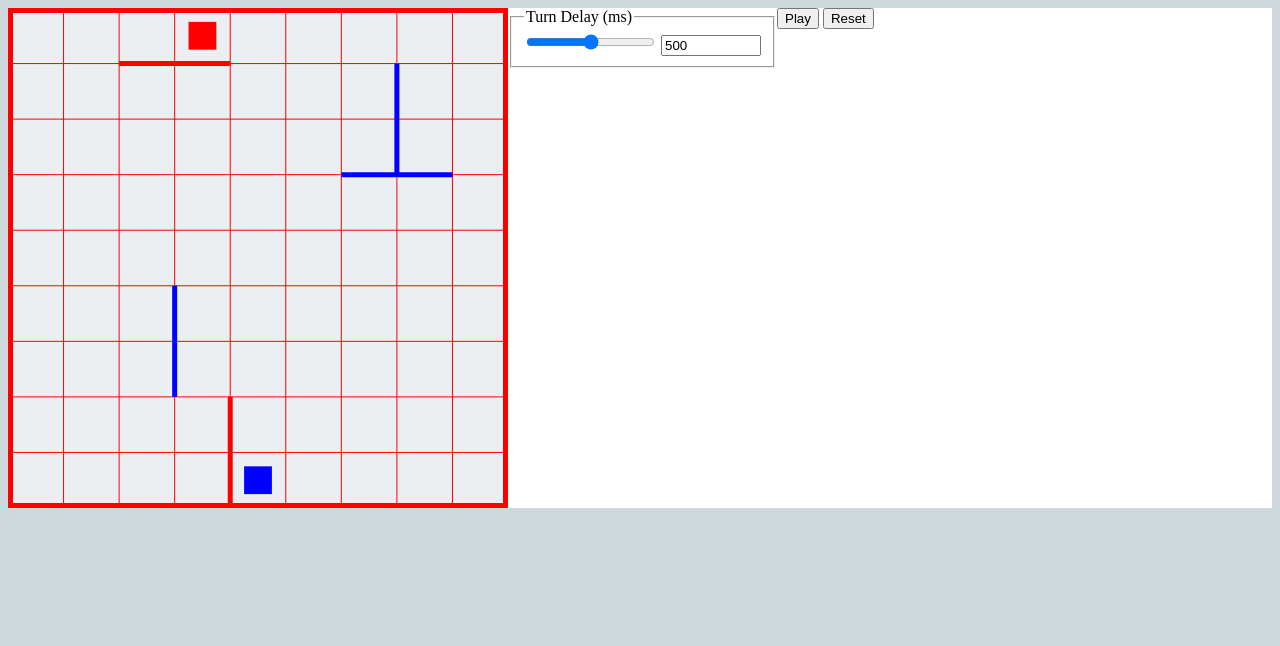
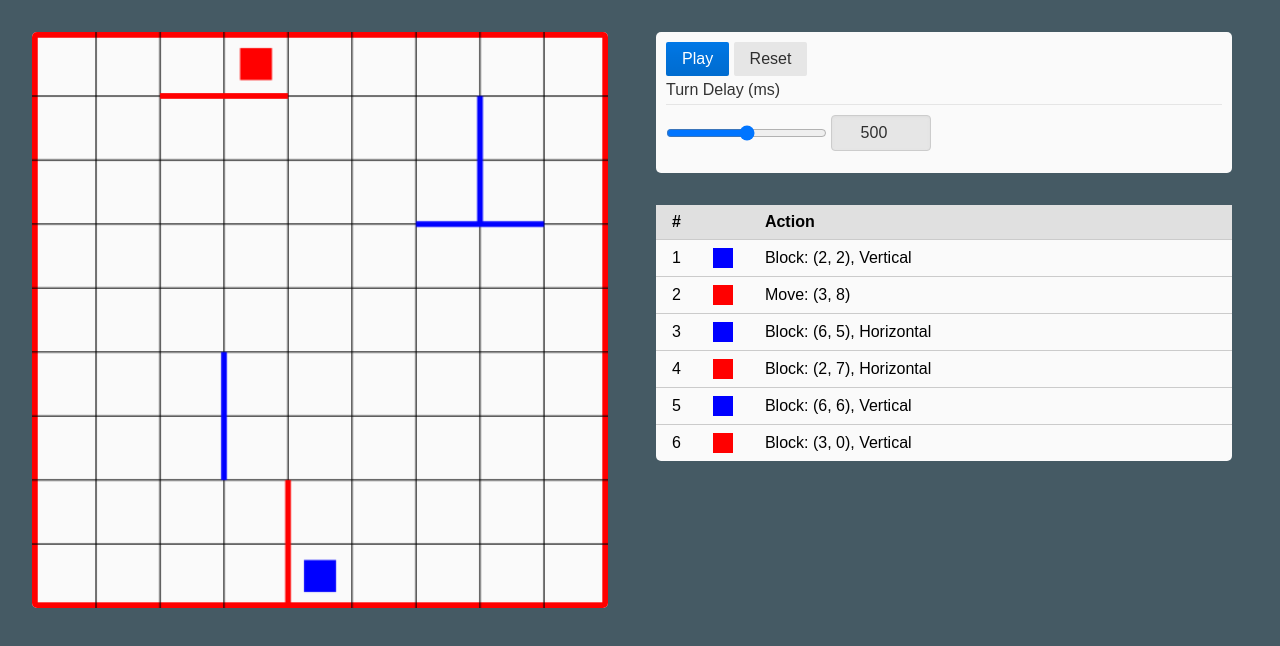
Before and after one commit to zack-hill/quoridor-web, a plain HTML site: page index.html in a window 1280 px wide. Both pictures are taken after a click on the button "Play". Drawn offline with nearby package versions, Linux system fonts and the light colour scheme.

Commit message:
Add turn tracking

```diff
--- a/board-state.js
+++ b/board-state.js
@@ -146,6 +146,7 @@ class BoardState {
 
         // Draw cell borders
         ctx.lineWidth = 1;
+        ctx.strokeStyle = "#000000";
         for (var x = 1; x < 9; x++) {
             drawLine(ctx, cellWidth * x, 0, cellWidth * x, height)
         }
--- a/game.js
+++ b/game.js
@@ -7,36 +7,43 @@ class Game {
     }
 
     play() {
-        while (!this.takeTurn()) {}
+        while (this.winningPlayerIndex != -1) {
+            this.takeTurn();
+        }
     }
 
     takeTurn() {
         if (this.winningPlayerIndex != -1) {
-            return true;
+            return null;
         }
-        var currentPlayer = this.players[this.currentPlayerIndex];
+        let currentPlayer = this.players[this.currentPlayerIndex];
 
-        var action = currentPlayer.takeAction(this.currentBoard);
-        console.log(action.toString());
+        let action = currentPlayer.takeAction(this.currentBoard);
 
-        var newBoard = this.currentBoard.copy();
+        let newBoard = this.currentBoard.copy();
         action.apply(newBoard, this.currentPlayerIndex);
         this.currentBoard = newBoard;
+
+        let turn = new Turn(newBoard, this.currentPlayerIndex, action);
+        this.turns.push(turn);
 
         if (this.currentBoard.getPlayerDistance(this.currentPlayerIndex) == 0) {
             this.winningPlayerIndex = this.currentPlayerIndex;
         }
 
         this.currentPlayerIndex = 1 - this.currentPlayerIndex;
+
+        return turn;
     }
 
     reset() {
         this.currentBoard = new BoardState();
         this.currentPlayerIndex = 0;
         this.winningPlayerIndex = -1;
+        this.turns = [new Turn(new BoardState(), -1, null)];
     }
 
-    draw(ctx) {
-        this.currentBoard.draw(ctx);
+    draw(canvas) {
+        this.turns[this.turns.length - 1].boardState.draw(canvas);
     }
 }
--- a/index.html
+++ b/index.html
@@ -1,7 +1,10 @@
 <html>
 
 <head>
-    <title>Test</title>
+    <title>Quoridor</title>
+    <meta name="viewport" content="width=device-width, initial-scale=1">
+
+    <link rel="stylesheet" href="https://unpkg.com/purecss@1.0.1/build/pure-min.css" integrity="sha384-oAOxQR6DkCoMliIh8yFnu25d7Eq/PHS21PClpwjOTeU2jRSq11vu66rf90/cZr47" crossorigin="anonymous">
     <link rel="stylesheet" type="text/css" href="style.css">
     <script type="text/javascript" src="vector.js"></script>
     <script type="text/javascript" src="move-action.js"></script>
@@ -10,23 +13,46 @@
     <script type="text/javascript" src="player.js"></script>
     <script type="text/javascript" src="matrix.js"></script>
     <script type="text/javascript" src="board-state.js"></script>
+    <script type="text/javascript" src="turn.js"></script>
     <script type="text/javascript" src="game.js"></script>
     <script type="text/javascript" src="script.js"></script>
 </head>
 
 <body onload="onLoad()">
-    <div class="container">
-        <div class="fixed">
+    <div class="container pure-g">
+        <div class="pure-u-1-2 left-column">
             <canvas id="board" width=500 height=500></canvas>
         </div>
-        <div class="right-panel">
-            <button onclick="onPlay()">Play</button>
-            <button onclick="onReset()">Reset</button>
-            <fieldset id="turnDelayFieldset">
-                <legend>Turn Delay (ms)</legend>
-                <input type="range" min="0" max="1000" step="50" value="500" id="turnDelaySlider" onchange="onDelayChange(this.value)" oninput="onDelayChange(this.value)">
-                <input type="text" readonly="true" value="500" id="turnDelayValue">
-            </fieldset>
+        <div class="pure-u-1-2 right-column">
+            <div class="panel pure-g" id="top-panel">
+                <div class="pure-g pure-u-1">
+                    <button class="pure-button-primary pure-button" onclick="onPlay()">Play</button>
+                    <button class="pure-button-error pure-button" onclick="onReset()">Reset</button>
+                </div>
+                <div class="pure-g pure-u-1 pure-form">
+                    <fieldset id="turnDelayFieldset">
+                        <legend>Turn Delay (ms)</legend>
+                        <input id="turnDelaySlider" class="pure-button" type="range" min=0 max=1000 step=50 value=500 onchange="onDelayChange(this.value)" oninput="onDelayChange(this.value)">
+                        <input id="turnDelayValue" class="pure-button" type="number" value="500" min=0 step=50 onchange="onDelayChange(this.value)">
+                    </fieldset>
+                </div>
+            </div>
+            <table class="pure-table pure-table-horizontal panel" id="turn-table" >
+                <colgroup>
+                    <col span="1">
+                    <col span="1">
+                    <col span="1" style="width: 100%;">
+                </colgroup>
+                <thead>
+                    <tr>
+                        <th>#</th>
+                        <th></th>
+                        <th>Action</th>
+                    </tr>
+                </thead>
+                <tbody id="turn-table-body">
+                </tbody>
+            </table>
         </div>
     </div>
 </body>
--- a/matrix.js
+++ b/matrix.js
@@ -21,4 +21,8 @@ class Matrix {
     setValue(x, y, value) {
         this.values[y * this.height + x] = value;
     }
+
+    getMaxValue() {
+        return Math.max.apply(null, this.values);
+    }
 }
--- a/script.js
+++ b/script.js
@@ -1,35 +1,67 @@
+var canvas;
+var turnDelay;
 var game;
-var canvas;
-var turnDelaySlider;
+
+function resizeCanvas() {
+    canvas.width = canvas.clientWidth;
+    canvas.height = canvas.clientWidth;
+    game.draw(canvas);
+}
 
 function onLoad() {
     canvas = document.getElementById("board");
-    turnDelaySlider = document.getElementById("turnDelaySlider");
+    turnDelay = document.getElementById("turnDelayValue").value;
 
-    var player1 = new Player();
-    var player2 = new Player();
+    window.addEventListener("resize", resizeCanvas, false);
+
+    let player1 = new Player();
+    let player2 = new Player();
     game = new Game(player1, player2);
     game.draw(canvas);
 }
 
 function sleep() {
-    return new Promise(resolve => setTimeout(resolve, turnDelaySlider.value));
+    if(turnDelay == 0) {
+        return;
+    }
+    return new Promise(resolve => setTimeout(resolve, turnDelay));
+}
+
+function insertTurnRow(turnNumber, message) {
+    let turnTableBody = document.getElementById("turn-table-body");
+    let row = turnTableBody.insertRow();
+
+    var div = document.createElement("div");
+    div.className = turnNumber % 2 == 1 ? "player-chip-1" : "player-chip-2";
+
+    row.insertCell(0).innerHTML = turnNumber;
+    row.insertCell(1).appendChild(div);
+    row.insertCell(2).innerHTML = message;
 }
 
 async function onPlay() {
-    while (!game.takeTurn()) {
-        game.draw(canvas);
+    while (game.winningPlayerIndex == -1) {
+        let turn = game.takeTurn();
+
+        insertTurnRow(game.turns.length - 1, turn.action.toString());
+
+        turn.boardState.draw(canvas);
         await sleep();
     }
     console.log("Player " + (game.winningPlayerIndex + 1) + " Wins!");
-    game.draw(canvas);
 }
 
 function onReset() {
     game.reset();
     game.draw(canvas);
+    let turnTableBody = document.getElementById("turn-table-body");
+    while (turnTableBody.hasChildNodes) {
+        turnTableBody.removeChild(turnTableBody.lastChild,);
+    }
 }
 
 function onDelayChange(value) {
+    turnDelay = value;
+    document.getElementById("turnDelaySlider").value = value;
     document.getElementById("turnDelayValue").value = value;
 }
--- a/style.css
+++ b/style.css
@@ -1,30 +1,66 @@
 body {
-    background-color: #cfd8dc;
+    background-color: #455A64;
 }
 
-canvas {
-    background-color: #eceff1;
-    width: 500px;
-    height: 500px;
+#board {
+    background-color: #FAFAFA;
+    border-radius: 5px;
+    width: 90%;
+    margin-left: 5%;
+    margin-right: 2.5%;
+    margin-top: 5%;
+    margin-bottom: 5%;
 }
 
 .container {
     display: flex;
-    background-color: white;
 }
 
-.fixed {
-    width: 500px;
+#top-panel {
+    padding: 10px;
+    box-sizing: border-box;
+    -moz-box-sizing: border-box;
+    -webkit-box-sizing: border-box;
 }
 
-.right-panel {
-    flex-grow: 1;
-}
-
-#turnDelayFieldset {
-    float: left;
+.panel {
+    background-color: #FAFAFA;
+    border-radius: 5px;
+    width: 90%;
+    margin-left: 2.5%;
+    margin-right: 5%;
+    margin-top: 5%;
+    margin-bottom: 5%;
 }
 
 #turnDelayValue {
     width: 100px;
 }
+
+#turn-table {
+    margin-top: 15px;
+    background-color: #FAFAFA;
+    border-radius: 5px;
+    border-style: none;
+}
+
+#text-column {
+    width: 100%;
+}
+
+.player-chip-1{
+    width: 20px;
+    height: 20px;
+    background:blue;
+}
+
+.player-chip-2{
+    width: 20px;
+    height: 20px;
+    background:red;
+}
+
+tbody {
+    height: 100px;
+    overflow: scroll;
+}
--- /dev/null
+++ b/turn.js
@@ -0,0 +1,7 @@
+class Turn {
+    constructor(boardState, playerIndex, action) {
+        this.boardState = boardState;
+        this.playerIndex = playerIndex;
+        this.action = action;
+    }
+}
```
